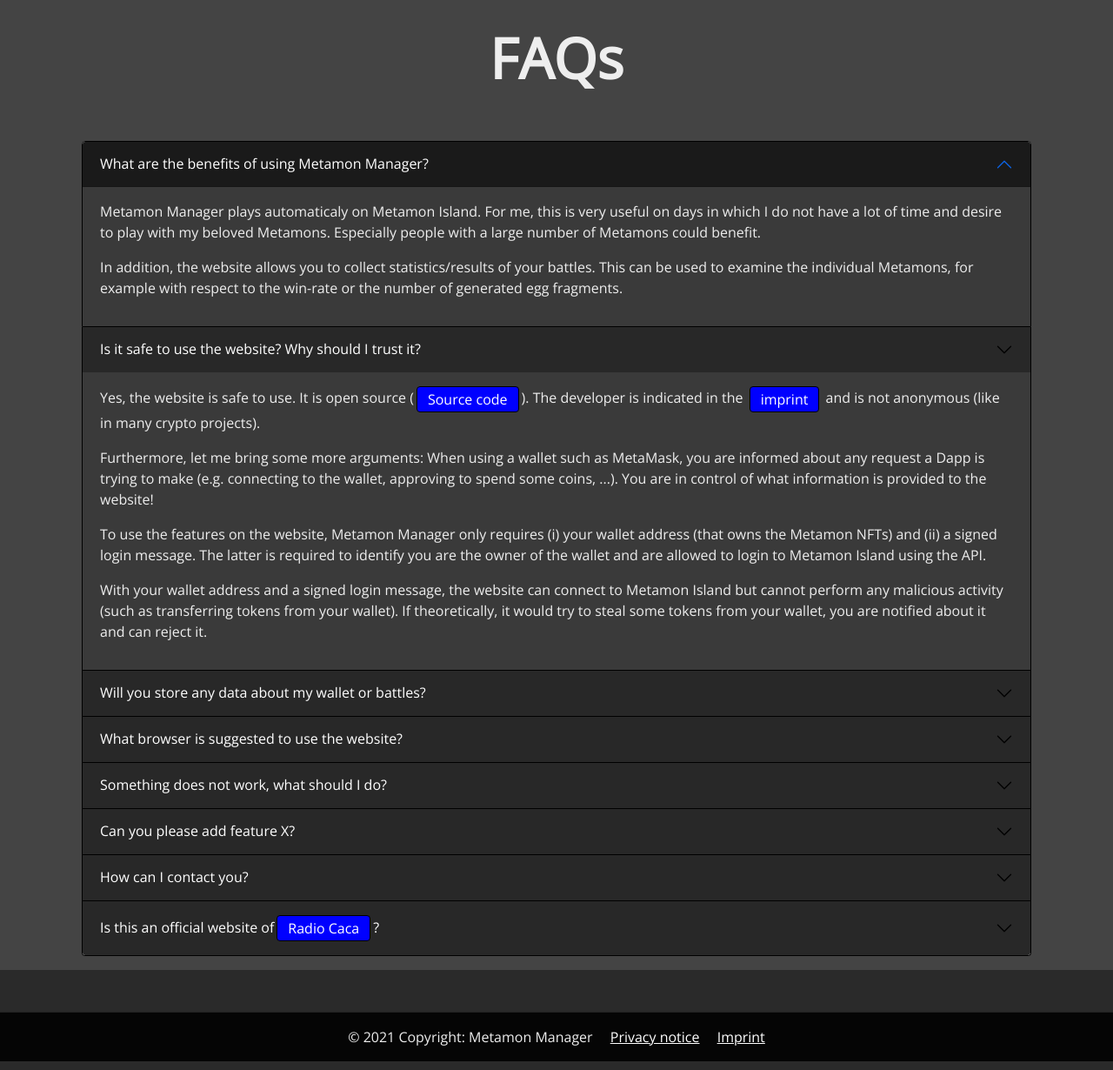
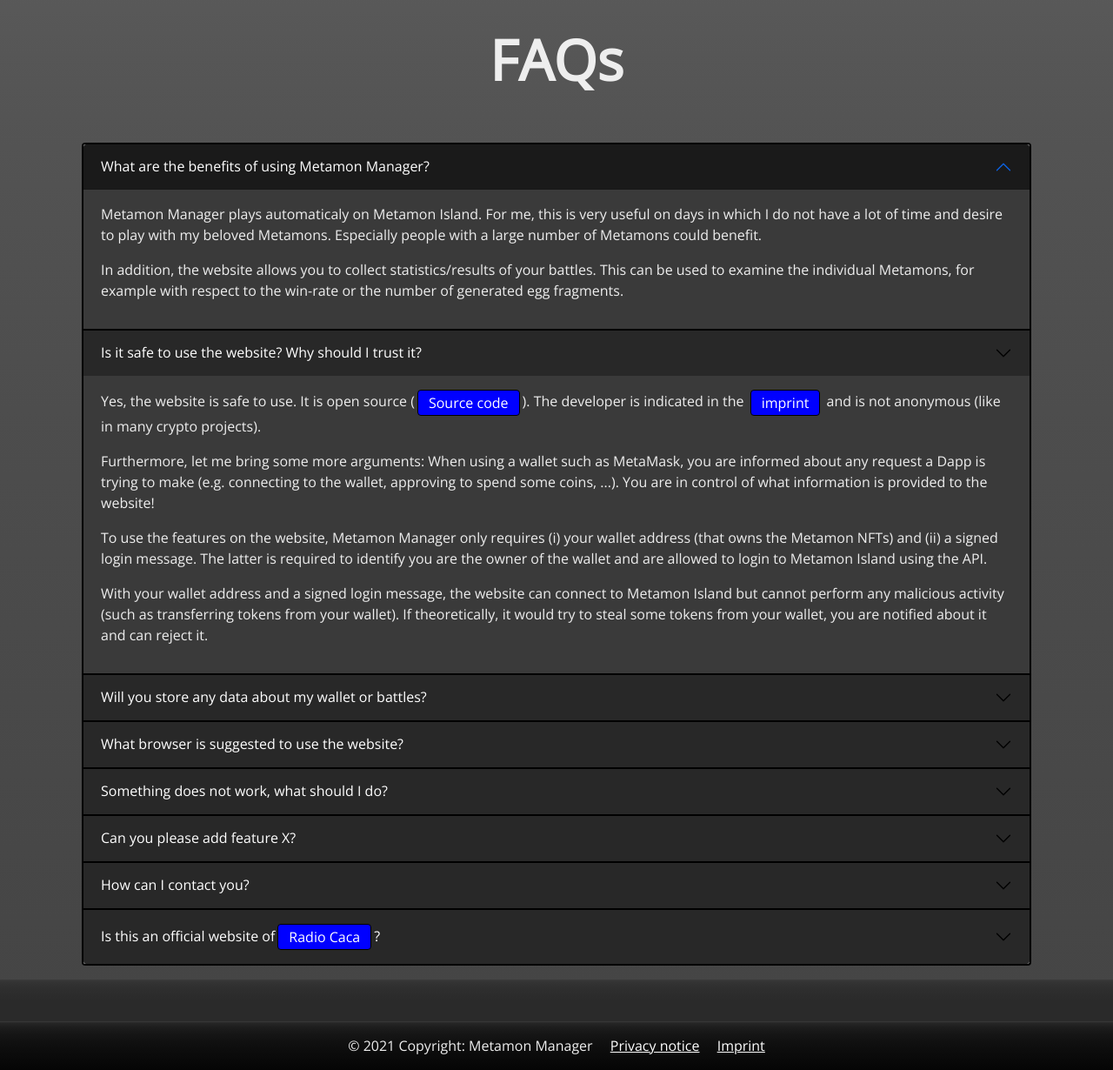
Before and after one commit to the-bird-is-the-word/metamon-manager, a Python web app: template templates/faqs.html in a window 1280 px wide. Shown: the part 218-1448 px from the top of the page at 87% size. Run offline with Jinja, Linux system fonts and the light colour scheme; the template is opened without the code that fills it, so the values that code supplies are empty; some libraries are stand-ins or nearby versions.

Commit message:
Change layout using gradients

```diff
--- a/static/custom.css
+++ b/static/custom.css
@@ -1,7 +1,11 @@
 body {
-    background-color: #444444;
+    /*background-color: #444444;*/;
     color: #eeeeee;
     font-family: "Open Sans";
+    background: #444444;  /* fallback for old browsers */
+    background: -webkit-linear-gradient(to bottom, #859398, #283048);  /* Chrome 10-25, Safari 5.1-6 */
+    background: linear-gradient(to bottom, #7D7D7D, 5%, #444444); /* W3C, IE 10+/ Edge, Firefox 16+, Chrome 26+, Opera 12+, Safari 7+ */
+
 }
 
 body a {
@@ -42,20 +46,31 @@ body a:hover {
 
 nav {
     border-bottom: 1.5px solid #1a1a1a;
+    background: #2a2a2a;  /* fallback for old browsers */
+    background: -webkit-linear-gradient(to bottom, #4A4A4A, 30%, #2a2a2a);  /* Chrome 10-25, Safari 5.1-6 */
+    background: linear-gradient(to bottom, #888888, 15%, #2a2a2a); /* W3C, IE 10+/ Edge, Firefox 16+, Chrome 26+, Opera 12+, Safari 7+ */
 }
 
 nav li {
-    border: 1px solid #2a2a2a;
+    border: 2px solid transparent; /*#2a2a2a;*/
 }
 
 nav li:hover {
-    background-color: brown;
-    border: 1px solid black;
+    background: brown;  /* fallback for old browsers */
+    background: -webkit-linear-gradient(to bottom, #C57777, 30%, #A52A2A);  /* Chrome 10-25, Safari 5.1-6 */
+    background: linear-gradient(to bottom, #C57777, 30%, #A52A2A); /* W3C, IE 10+/ Edge, Firefox 16+, Chrome 26+, Opera 12+, Safari 7+ */
+    border: 2px solid black;
+}
+#top-footer {
+    background: #2a2a2a;  /* fallback for old browsers */
+    background: -webkit-linear-gradient(to bottom, #444444, 5%, #2a2a2a);  /* Chrome 10-25, Safari 5.1-6 */
+    background: linear-gradient(to bottom, #444444, 5%, #2a2a2a); /* W3C, IE 10+/ Edge, Firefox 16+, Chrome 26+, Opera 12+, Safari 7+ */
 }
 
 #bottom-footer {
-    background-color: #050505;
-    border-top: 1.5px solid #222;
+    background: #050505;  /* fallback for old browsers */
+    background: -webkit-linear-gradient(to bottom, #444444, #050505);  /* Chrome 10-25, Safari 5.1-6 */
+    background: linear-gradient(to bottom, #444444, 5%, #050505); /* W3C, IE 10+/ Edge, Firefox 16+, Chrome 26+, Opera 12+, Safari 7+ */
 }
 
 #connect-text {
@@ -236,7 +251,7 @@ nav li:hover {
 }
 
 .accordion-item {
-    border: 1px solid black;
+    border: 2px solid black;
 }
 
 .accordion-button::after {
--- a/templates/base.html
+++ b/templates/base.html
@@ -124,7 +124,7 @@
     {% endif %}
 
     <footer class="bg-dark text-center">
-      <div class="container p-4 pb-0" id="top-footer">
+      <div class="p-4 pb-0 w-100" id="top-footer">
         <section class="mb-4">
 
         </section>
```
